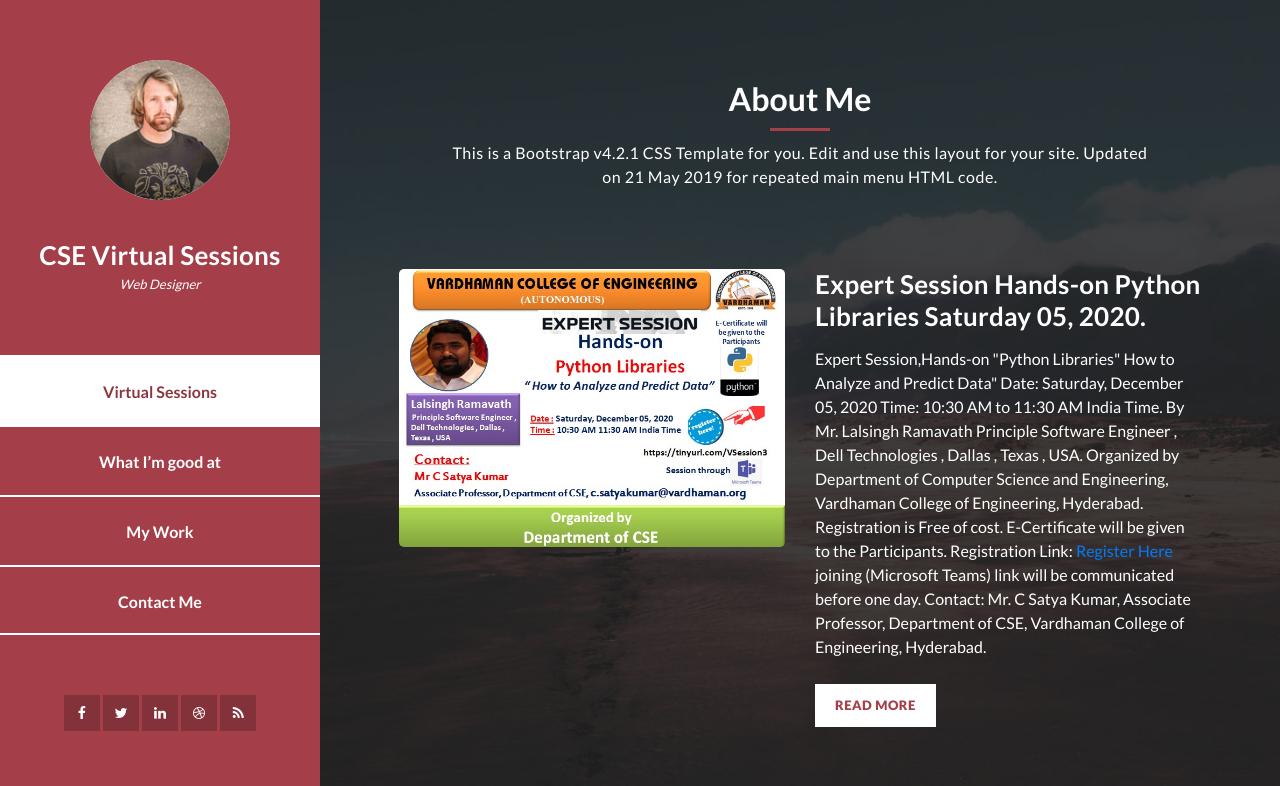
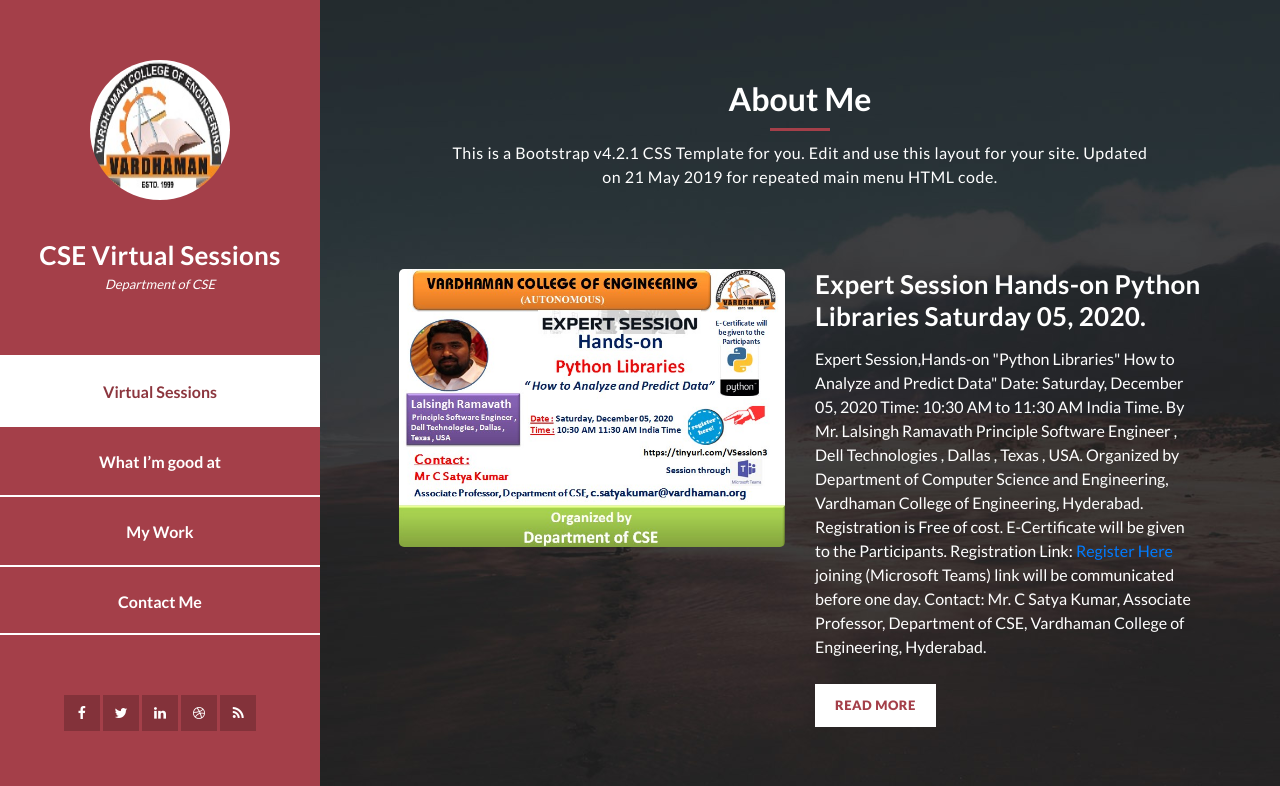
Before and after one commit to venusekkeri/VirtualSessions, a plain HTML site: page index.html in a window 1280 px wide. Shown: the top 786 px of the page. Drawn offline with Linux system fonts and the light colour scheme.

Commit message:
Update index.html

```diff
--- a/index.html
+++ b/index.html
@@ -37,11 +37,11 @@
           <i class="fa fa-times" id="menu-close"></i>
           <div class="container">
             <div class="image">
-              <a href="#"><img src="assets/images/author-image.jpg" alt="" /></a>
+              <a href="#"><img src="assets/images/LogoCollege.jpg" alt="" /></a>
             </div>
             <div class="author-content">
               <h4>CSE Virtual Sessions</h4>
-              <span>Web Designer</span>
+              <span>Department of CSE</span>
             </div>
             <nav class="main-nav" role="navigation">
               <ul class="main-menu">
```
